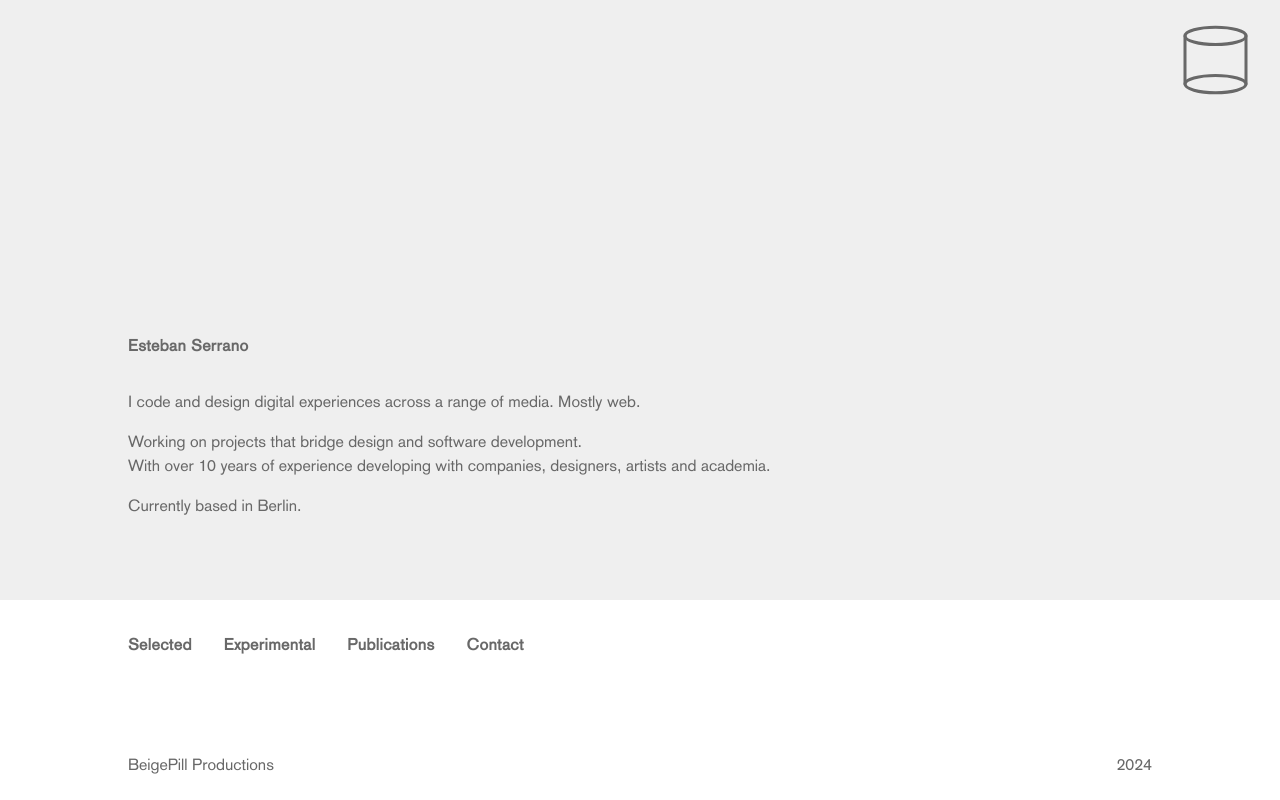
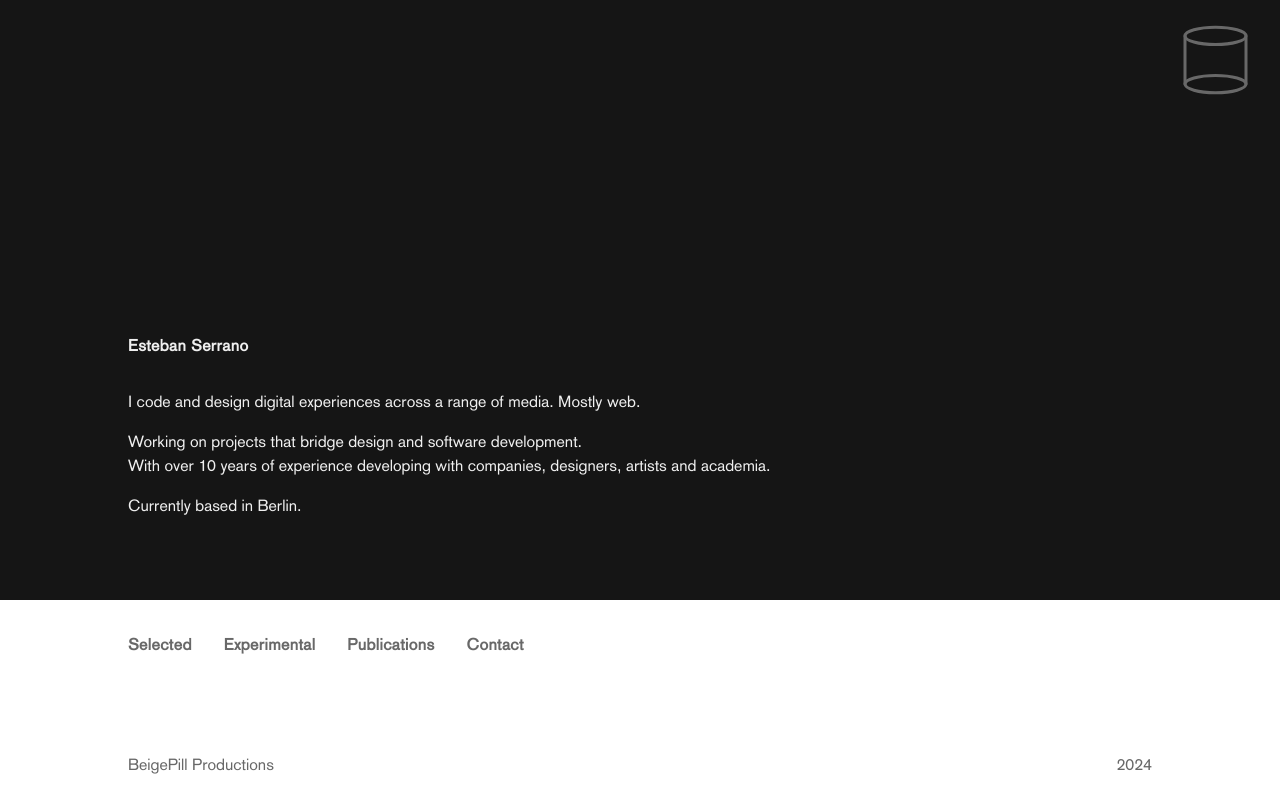
Before and after one commit to a7u7a/esrs-portfolio, a Next.js app: page / in a window 1280 px wide. Shown: the top 800 px of the page. Built offline with nearby package versions, Linux system fonts and the light colour scheme.

Commit message:
Black bg

```diff
--- a/components/header.tsx
+++ b/components/header.tsx
@@ -2,7 +2,7 @@ import React from 'react'
 const Header = () => {
   return (
     // <header className='h-[600px] overflow-hidden relative w-full bg-gradient-to-b from-[#C2C2C2] to-[#FF2B00] text-white'>
-    <header className='h-[600px] overflow-hidden relative w-full bg-esrs-gray'>
+    <header className='h-[600px] overflow-hidden relative w-full bg-esrs-black text-esrs-gray'>
       <div className='absolute inset-x-0 bottom-0 mx-3 md:mx-8 flex flex-col justify-center items-center' >
         <div className='max-w-5xl pt-[40px] pb-[80px] w-full'>
           <h1 className='w-max font-bold tracking-wide'>Esteban Serrano</h1>
--- a/components/main.tsx
+++ b/components/main.tsx
@@ -64,7 +64,7 @@ const Main = () => {
   };
 
   return (
-    <main ref={container} className="flex flex-col items-center">
+    <main ref={container} className="flex flex-col items-center bg-white">
 
       <SpinningLogo scrollProgress={scrollProgress} />
       <Header />
--- a/tailwind.config.ts
+++ b/tailwind.config.ts
@@ -24,6 +24,7 @@ const config: Config = {
         'esrs-gray': '#EFEFEF',
         'esrs-blue': 'rgb(59 130 246)',
         'esrs-dark-gray': '#686868',
+        'esrs-black': '#151515',
       }
     },
   },
```
